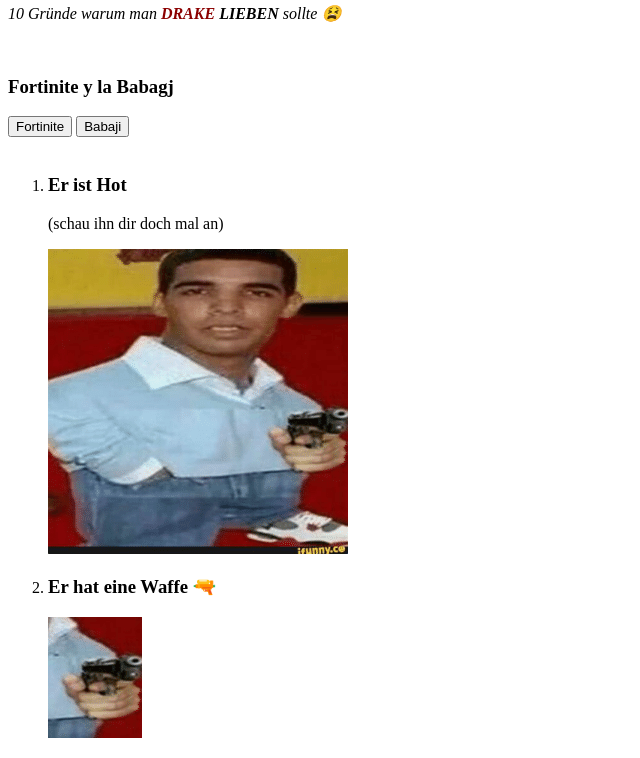
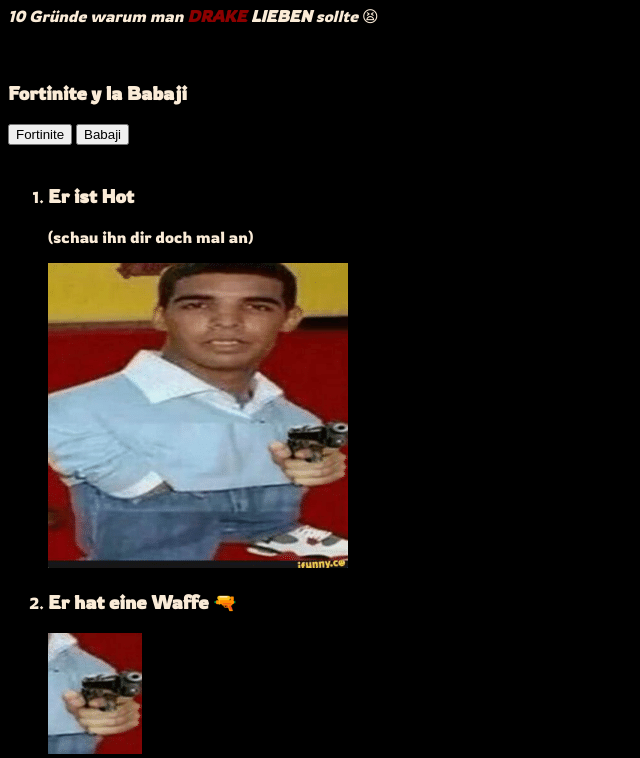
Before and after one commit to Fritzist/DrakeHotWebsite, a website: page index.html in a window 1280 px wide. Shown: the part 77-835 px from the top of the page, without its empty margins (0-640 px from the left). Drawn offline with Linux system fonts and the light colour scheme.

Commit message:
Far5benvoll

```diff
--- a/index.html
+++ b/index.html
@@ -5,8 +5,8 @@
   <meta charset="utf-8">
   <title>Drake ist Hot😫</title>
   <meta property="twitter:card" content="summary_large_image">
-  <meta property="og:image" content="https://fritzist.github.io/DrakeHotWebsite/drake.png">
-  <link rel="shortcut icon" href="https://fritzist.github.io/DrakeHotWebsite/favicon.ico" type="image/x-icon">
+  <meta property="og:image" content="https://drakeisthot.kotw.host/drake.png">
+  <!---<link rel="shortcut icon" href="https://drakeisthot.kotw.host/" type="image/x-icon">--->
   <meta name="theme-color" content="#660700">
   <meta name="description" content="">
   <meta name="viewport" content="width=device-width, initial-scale=1">
@@ -15,6 +15,14 @@
   <link rel="apple-touch-icon" href="icon.png">
 
   <meta name="theme-color" content="#fafafa">
+  <style>
+    @import url('https://fonts.googleapis.com/css2?family=Rowdies&display=swap');
+    body{
+      background: black;
+      color: antiquewhite;
+      font-family: 'Rowdies', cursive;
+    }
+  </style>
 </head>
 
 <body>
@@ -22,7 +30,7 @@
   <h1>Er ist so hot 😫</h1>
   <p><em>10 Gründe warum man <strong style="color: darkred;">DRAKE</strong> <strong>LIEBEN</strong> sollte 😫</em></p>
   <br>
-  <h3>Fortinite y la Babagj</h3>
+  <h3>Fortinite y la Babaji</h3>
   <button onclick="window.location = 'https://youtu.be/dQw4w9WgXcQ';">Fortinite</button>
   <button onclick="window.location = 'https://youtu.be/dQw4w9WgXcQ';">Babaji</button>
   <br>
@@ -50,7 +58,7 @@
       <img src="drakefn.png" alt="">
     </li>
     <li>
-      <h3>Er ist auch Asiate</h3>
+      <h3>Er ist Asiate</h3>
       <img src="drakeasian+.jpg" alt="">
     </li>
     <li>
```
